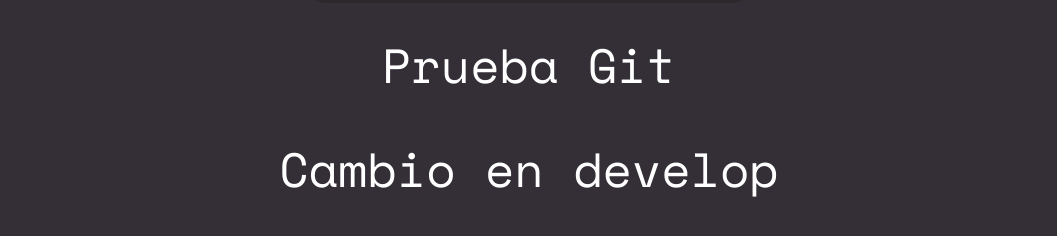
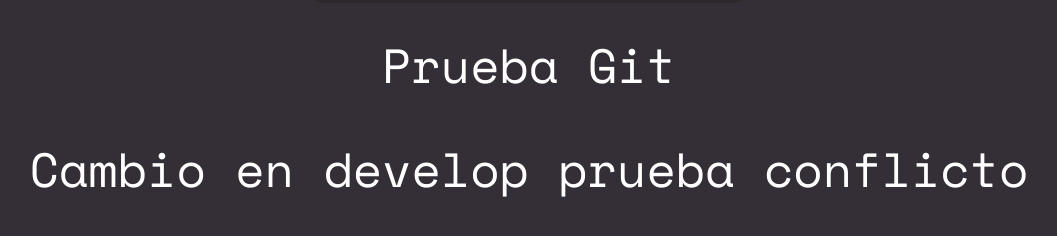
Before and after one commit to TheDali/TallerG, a plain HTML site: page index.html in a window 1280 px wide. Shown: the part 578-814 px from the top of the page, without its empty margins (111-1168 px from the left). Drawn offline with nearby package versions, Linux system fonts and the light colour scheme.

Commit message:
cambio develop conflicto

```diff
--- a/index.html
+++ b/index.html
@@ -19,7 +19,7 @@
     </button>
 
     <h1>Prueba Git</h1>
-      <h1>Cambio en develop</h1>
+      <h1>Cambio en develop prueba conflicto</h1>
   </div>
 </body>
 </html>
```
